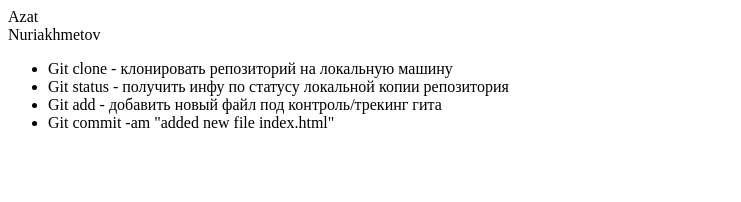
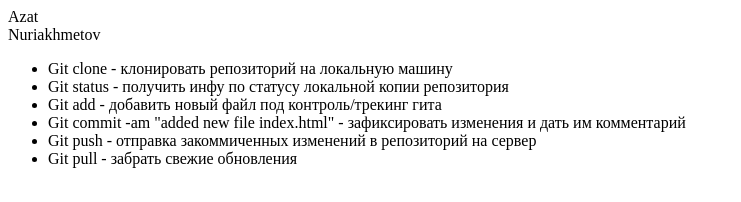
Before and after one commit to shumrussia/git-lesson, a plain HTML site: page index.html in a window 1280 px wide. Shown: the whole page, without its empty margins (0-741 px from the left). Drawn offline with Linux system fonts and the light colour scheme.

Commit message:
added push pull instructions

```diff
--- a/index.html
+++ b/index.html
@@ -6,6 +6,8 @@
         <li>Git clone - клонировать репозиторий на локальную машину</li>
         <li>Git status - получить инфу по статусу локальной копии репозитория</li>
         <li>Git add - добавить новый файл под контроль/трекинг гита</li>
-        <li>Git commit -am "added new file index.html"</li>
+        <li>Git commit -am "added new file index.html" - зафиксировать изменения и дать им комментарий</li>
+        <li>Git push - отправка закоммиченных изменений в репозиторий на сервер</li>
+        <li>Git pull - забрать свежие обновления</li>
     </ul>
 </div>
```
